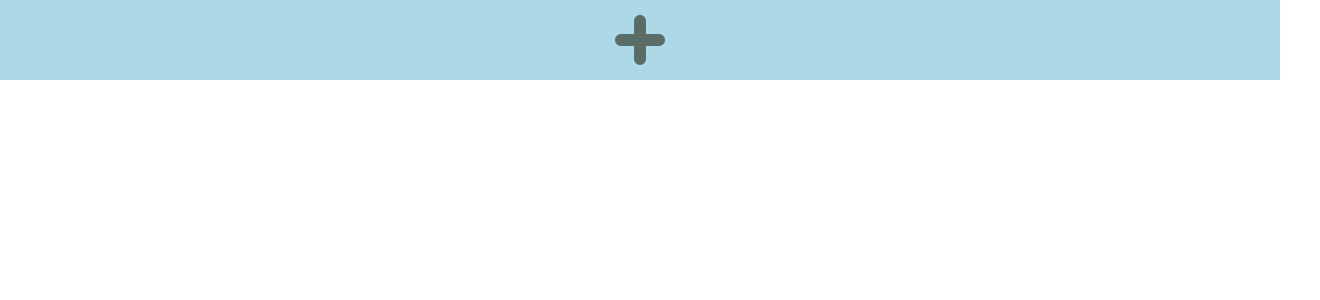
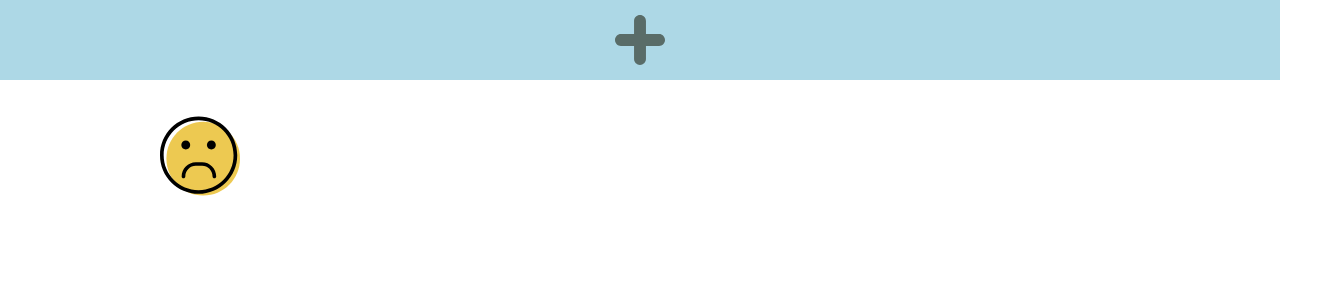
Before and after one commit to Adalab/clarke-fc-life-calendar-Noelia-F, a React (Create React App) app in the folder my-life-calendar/: page /#/ in a window 1280 px wide. Shown: the top 300 px of the page, 1320 px wide, since content can reach past the window. Built offline with nearby package versions, Linux system fonts and the light colour scheme.

Commit message:
calendar card style

```diff
--- a/my-life-calendar/src/components/calendar/Calendar.js
+++ b/my-life-calendar/src/components/calendar/Calendar.js
@@ -1,10 +1,16 @@
 import React, { Component } from 'react';
 import './calendar.css';
+import CalendarCard from '../calendarCard/CalendarCard.js';
 
 class Calendar extends Component {
   render() {
     return (
       <div className="calendar">
+        <ul className="calendar__grid">
+          <li className="calendar__card">
+            <CalendarCard/>
+          </li>
+        </ul>
       </div>
     );
   }
--- a/my-life-calendar/src/components/calendar/calendar.css
+++ b/my-life-calendar/src/components/calendar/calendar.css
@@ -0,0 +1,13 @@
+.calendar{
+  padding-top: 100px;
+}
+.calendar__grid{
+  display: flex;
+  flex-wrap: wrap;
+  width: 100%;
+  height: 100%;
+  list-style: none;
+}
+.calendar__card{
+  width: 25%;
+}
--- /dev/null
+++ b/my-life-calendar/src/components/calendarCard/CalendarCard.js
@@ -0,0 +1,14 @@
+import React, { Component } from 'react';
+import './calendarCard.css';
+
+class CalendarCard extends Component {
+  render() {
+    return (
+        <div className="icon">
+          <p>1</p>
+        </div>
+    );
+  }
+}
+
+export default CalendarCard;
--- /dev/null
+++ b/my-life-calendar/src/components/calendarCard/calendarCard.css
@@ -0,0 +1,11 @@
+.icon{
+  width: 80px;
+  height: 0;
+  padding-top: 80px;
+  overflow: hidden;
+  margin: auto;
+  background-image: url('./sad.svg');
+  background-position: center;
+  background-repeat: no-repeat;
+  background-size: cover;
+}
--- a/my-life-calendar/src/components/header/Header.js
+++ b/my-life-calendar/src/components/header/Header.js
@@ -7,6 +7,7 @@
     return (
       <header className="header">
         <div className="header__plus">
+          <p>Añadir día</p>
         </div>
       </header>
     );
```
Also changed, not shown: my-life-calendar/src/components/calendarCard/happy.svg (added), my-life-calendar/src/components/calendarCard/sad.svg (added).
